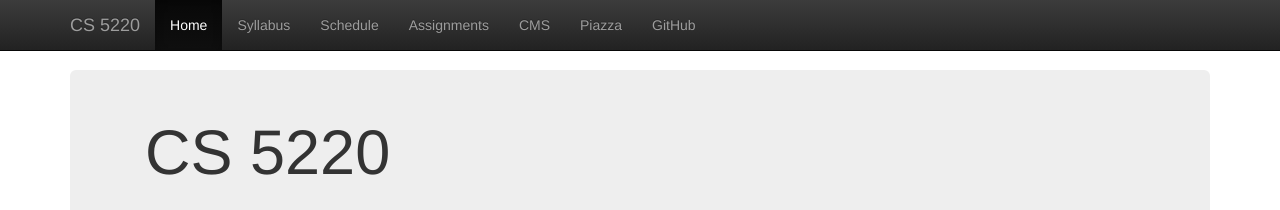
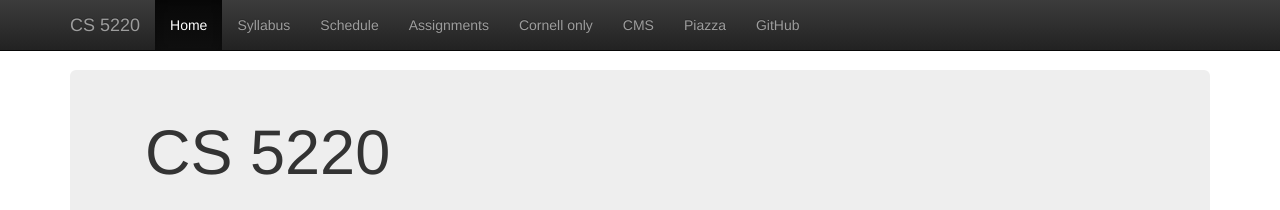
Before and after one commit to cs5220-f20/web, a Jekyll site: the page built from web/index.html, in a window 1280 px wide. Shown: the top 210 px of the page. Built offline with Jekyll 4.4.1, drawn with Linux system fonts in a browser that asks for light colours; nearby versions of some CDN libraries.

Commit message:
Added link to netid-only page.

```diff
--- a/web/_data/navpages.yml
+++ b/web/_data/navpages.yml
@@ -6,3 +6,5 @@
   name: Schedule
 - link: assignments
   name: Assignments
+- link: netid
+  name: Cornell only
```
